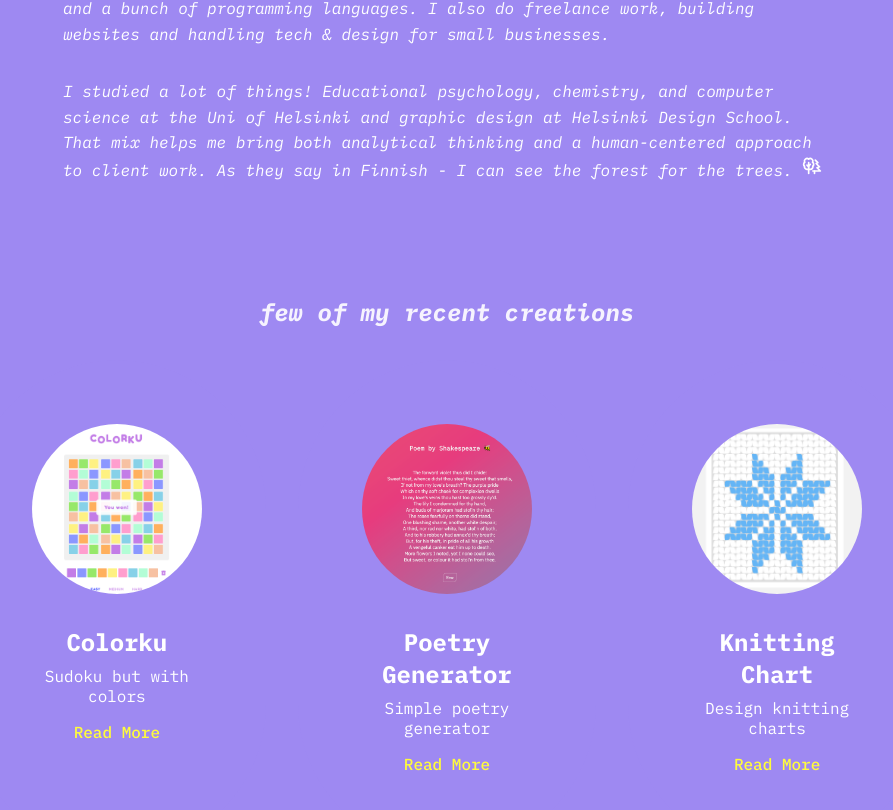
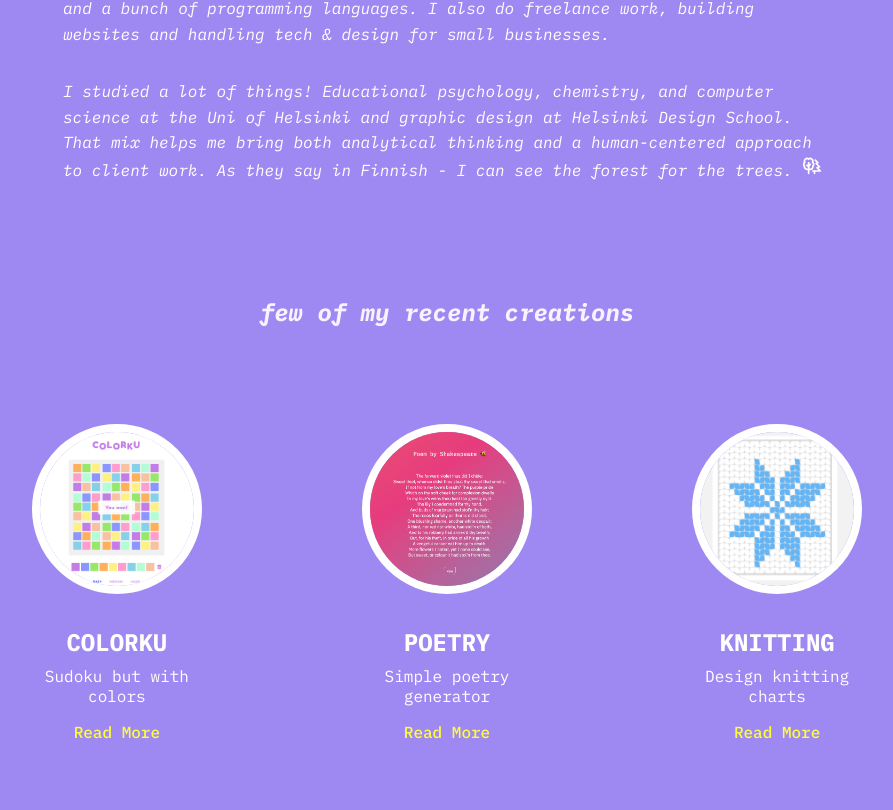
Before and after one commit to EmmaKingDev/portfolio, a React (Vite) app: page / in a window 1280 px wide. Shown: the part 342-1152 px from the top of the page, without its empty margins (193-1086 px from the left). Built offline with nearby package versions, Linux system fonts and the light colour scheme; no server answers.

Commit message:
img styling

```diff
--- a/src/App.css
+++ b/src/App.css
@@ -440,6 +440,7 @@ body {
     width: min(100%, 30rem);
     height: min(100%, 30rem);
     aspect-ratio: 1 / 1;
+    border: 4px solid white;
   }
 }
 
@@ -477,6 +478,7 @@ body {
   border-radius: 50%;
   transition: all 0.3s ease;
   aspect-ratio: 1 / 1;
+  border: 8px solid white;
 }
 
 .section-title {
--- a/src/App.tsx
+++ b/src/App.tsx
@@ -83,7 +83,7 @@ function ProjectGrid() {
   const projects = [
     {
       id: 1,
-      title: "Colorku",
+      title: "COLORKU",
       image: "/images/projects/2.png",
       shortDesc: "Sudoku but with colors",
       github: "https://github.com/EmmaKingDev/colorku",
@@ -91,7 +91,7 @@ function ProjectGrid() {
     },
     {
       id: 2,
-      title: "Poetry Generator",
+      title: "POETRY",
       image: "/images/projects/1.png",
       shortDesc: "Simple poetry generator",
       github: "https://github.com/EmmaKingDev/mywebsite",
@@ -99,7 +99,7 @@ function ProjectGrid() {
     },
     {
       id: 3,
-      title: "Knitting Chart",
+      title: "KNITTING",
       image: "/images/projects/3.png",
       shortDesc: "Design knitting charts",
       github: "https://github.com/EmmaKingDev/knitting-chart",
```
